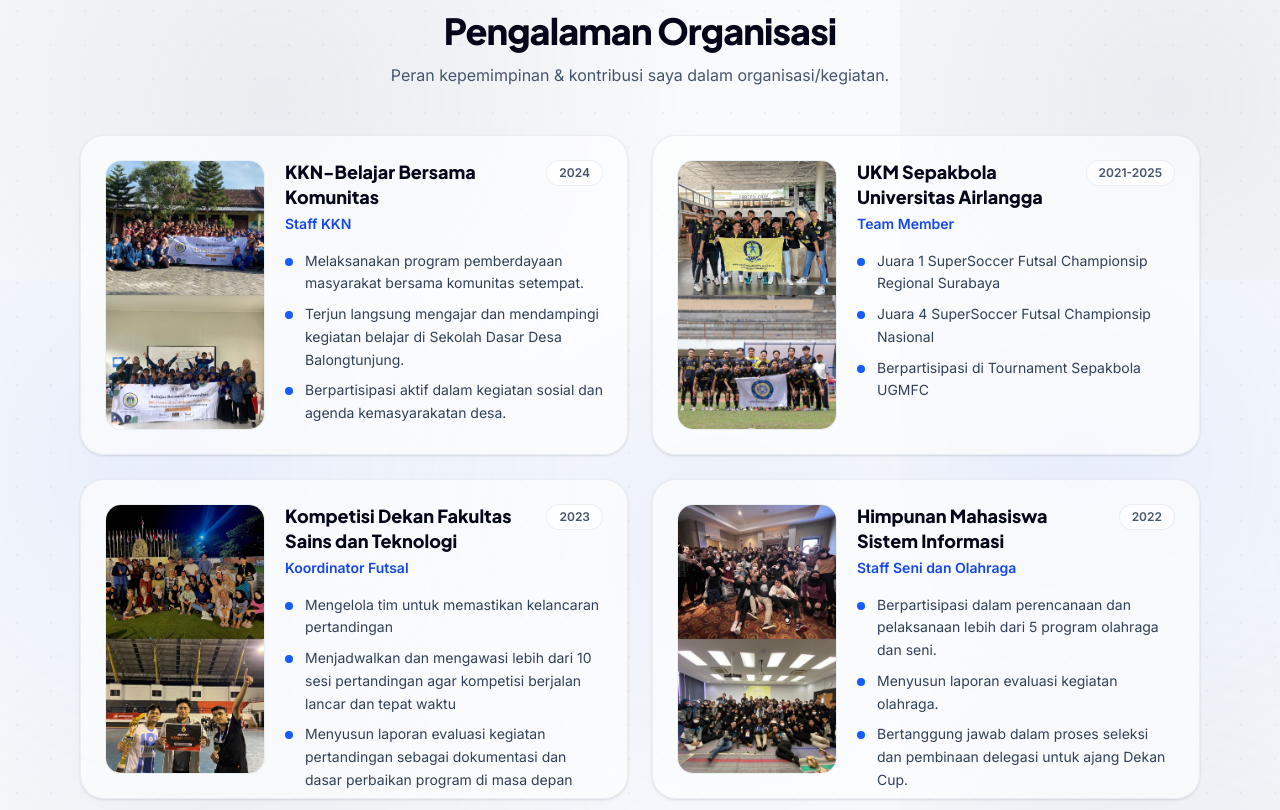
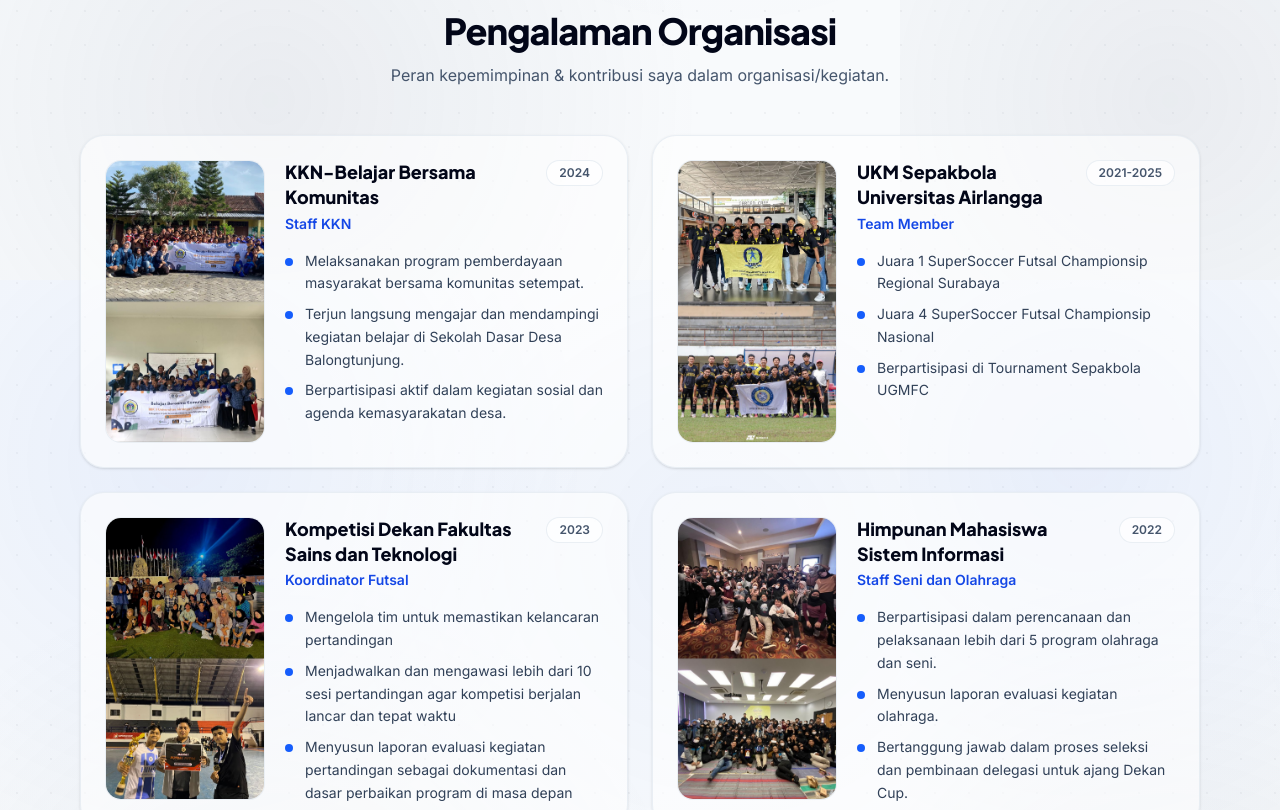
Before and after one commit to asrafayyasi/asraf-portofolio, a Next.js app: page / in a window 1280 px wide. Shown: the part 3220-4030 px from the top of the page. Built offline with nearby package versions, Linux system fonts and the light colour scheme.

Commit message:
fix problem in exeperience sections

```diff
--- a/src/app/page.tsx
+++ b/src/app/page.tsx
@@ -332,26 +332,63 @@ export default function Home() {
 
             <div className="mt-12 grid gap-6 md:grid-cols-2">
               {content.orgSection.items.map((it: any) => (
-                <article key={`${it.title}-${it.role}`} className="rounded-3xl border border-slate-200/70 bg-white/60 p-6 shadow-sm md:h-[320px] overflow-hidden">
-                  <div className="flex gap-5 h-full">
-                    {/* image */}
-                    <div className="w-40 shrink-0 overflow-hidden rounded-2xl border border-slate-200/70 bg-white">
-                      <img src={it.image} alt={it.title} className="h-full w-full object-cover object-center" />
+                <article key={`${it.title}-${it.role}`} className={['group overflow-hidden rounded-3xl border border-slate-200/70 bg-white/60 shadow-sm', 'hover:bg-white/85 hover:shadow-md transition'].join(' ')}>
+                  {/* MOBILE IMAGE (atas, full width) */}
+                  <div className="relative md:hidden">
+                    <div className="aspect-[16/10] w-full overflow-hidden bg-slate-100">
+                      <img
+                        src={it.image}
+                        alt={it.title}
+                        className="h-full w-full object-cover md:object-center"
+                        style={{ objectPosition: '0% 20%' }} // naikkan fokus (20% dari atas)
+                      />{' '}
                     </div>
 
-                    {/* content */}
-                    <div className="flex-1 flex flex-col min-w-0">
+                    {/* overlay tipis biar elegan */}
+                    <div className="pointer-events-none absolute inset-0 bg-gradient-to-t from-slate-950/25 via-transparent to-transparent" />
+                  </div>
+
+                  <div className="p-6">
+                    {/* DESKTOP LAYOUT (gambar kiri, teks kanan) */}
+                    <div className="hidden md:flex gap-5">
+                      <div className="w-full md:w-40 h-44 md:h-full shrink-0 overflow-hidden rounded-2xl border border-slate-200/70 bg-white">
+                        <img src={it.image} alt={it.title} className="h-full w-full object-cover object-top md:object-center" />
+                      </div>
+
+                      <div className="flex-1 min-w-0">
+                        <div className="flex items-start justify-between gap-3">
+                          <div className="min-w-0">
+                            <h3 className="text-lg font-extrabold text-slate-950 leading-snug line-clamp-2">{it.title}</h3>
+                            <p className="mt-1 text-sm font-semibold text-blue-700">{it.role}</p>
+                          </div>
+
+                          {it.period && <span className="shrink-0 rounded-full border border-slate-200/70 bg-white/70 px-3 py-1 text-xs font-semibold text-slate-600">{it.period}</span>}
+                        </div>
+
+                        <ul className="mt-4 space-y-2 text-sm text-slate-700">
+                          {it.bullets.slice(0, 4).map((b: string) => (
+                            <li key={b} className="flex items-start gap-3">
+                              <span className="mt-2 h-2 w-2 rounded-full bg-blue-600 shrink-0" />
+                              <span className="leading-relaxed">{b}</span>
+                            </li>
+                          ))}
+                        </ul>
+
+                        {it.bullets.length > 4 && <p className="mt-4 text-xs text-slate-500">+{it.bullets.length - 4} poin lainnya</p>}
+                      </div>
+                    </div>
+
+                    {/* MOBILE TEXT (teks bawah gambar) */}
+                    <div className="md:hidden">
                       <div className="flex items-start justify-between gap-3">
-                        <div>
-                          {/* judul wrap max 2 baris (bukan truncate) */}
-                          <h3 className="text-lg font-extrabold text-slate-950 leading-snug line-clamp-2">{it.title}</h3>
+                        <div className="min-w-0">
+                          <h3 className="text-base font-extrabold text-slate-950 leading-snug">{it.title}</h3>
                           <p className="mt-1 text-sm font-semibold text-blue-700">{it.role}</p>
                         </div>
 
-                        {it.period && <span className="shrink-0 rounded-full border border-slate-200/70 bg-white/70 px-3 py-1 text-xs font-semibold text-slate-600">{it.period}</span>}
+                        {it.period && <span className="shrink-0 rounded-full border border-slate-200/70 bg-white/70 px-3 py-1 text-[11px] font-semibold text-slate-600">{it.period}</span>}
                       </div>
 
-                      {/* bullets: batasi 4 poin agar tinggi konsisten */}
                       <ul className="mt-4 space-y-2 text-sm text-slate-700">
                         {it.bullets.slice(0, 4).map((b: string) => (
                           <li key={b} className="flex items-start gap-3">
@@ -361,8 +398,7 @@ export default function Home() {
                         ))}
                       </ul>
 
-                      {/* kalau bullet lebih dari 4, kasih hint kecil */}
-                      {it.bullets.length > 4 && <p className="mt-auto pt-3 text-xs text-slate-500">+{it.bullets.length - 4} poin lainnya</p>}
+                      {it.bullets.length > 4 && <p className="mt-4 text-xs text-slate-500">+{it.bullets.length - 4} poin lainnya</p>}
                     </div>
                   </div>
                 </article>
```
